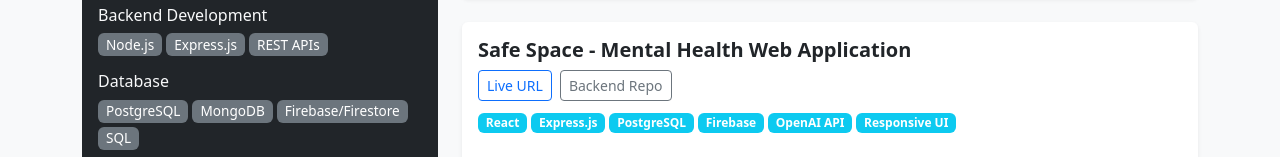
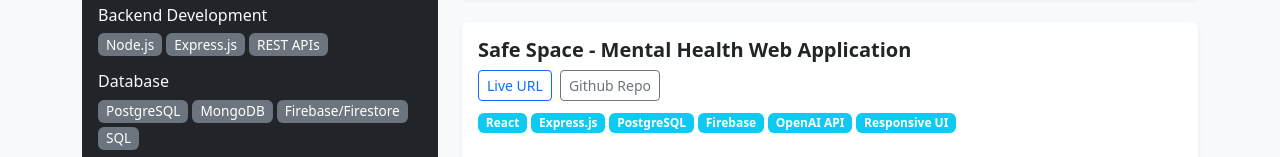
Before and after one commit to g-lendalim/Resume, a React (Vite) app: page / in a window 1280 px wide. Shown: the part 844-1001 px from the top of the page. Built offline with nearby package versions, Linux system fonts and the light colour scheme.

Commit message:
Update Github Repo

```diff
--- a/src/App.jsx
+++ b/src/App.jsx
@@ -258,7 +258,7 @@ function TechProjects({ name, liveUrl, backendUrl, summary, features, technologi
         <Card.Title className="fs-5 fw-bold">{name}</Card.Title>
         <div className="mb-2">
           <a href={liveUrl} className="btn btn-sm btn-outline-primary me-2">Live URL</a>
-          {backendUrl && <a href={backendUrl} className="btn btn-sm btn-outline-secondary">Backend Repo</a>}
+          {backendUrl && <a href={backendUrl} className="btn btn-sm btn-outline-secondary">Github Repo</a>}
         </div>
 
         <div className="mb-3">
```
